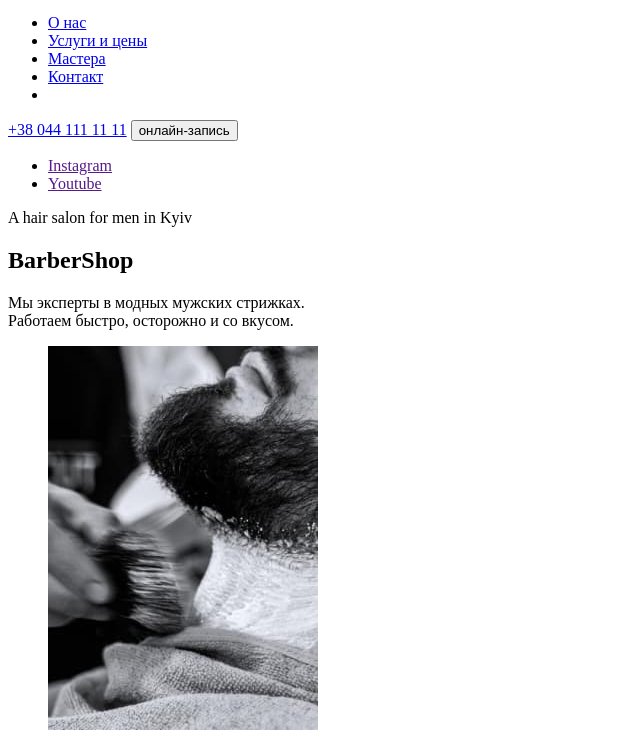
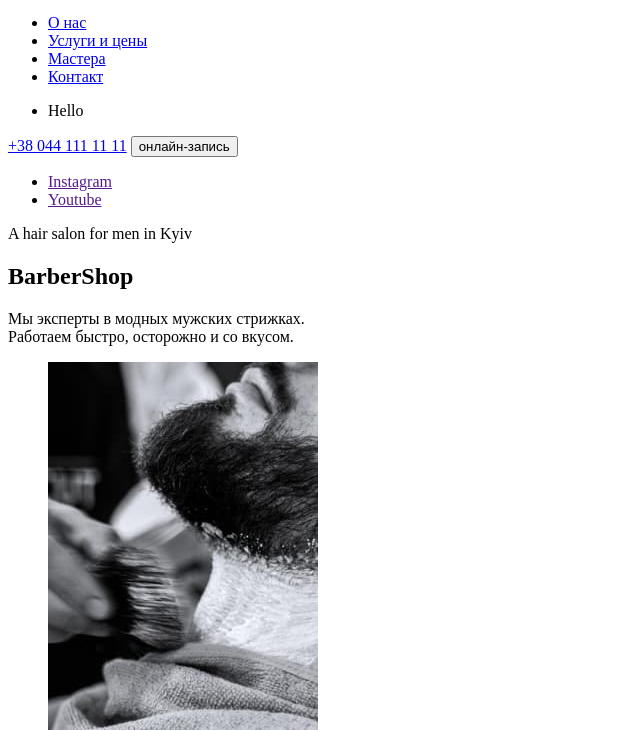
Before and after one commit to chernenchiha/test, a plain HTML site: page index.html in a window 1280 px wide. Shown: the part 70-800 px from the top of the page, without its empty margins (0-640 px from the left). Drawn offline with Linux system fonts and the light colour scheme.

Commit message:
add text

```diff
--- a/index.html
+++ b/index.html
@@ -25,7 +25,7 @@
           <li>
             <a href="#contacts">Контакт</a>
           </li>
-          <li></li>
+          <li><p>Hello</p></li>
         </ul>
       </nav>
       <a href="tel:+380441111111">+38 044 111 11 11</a>
```
